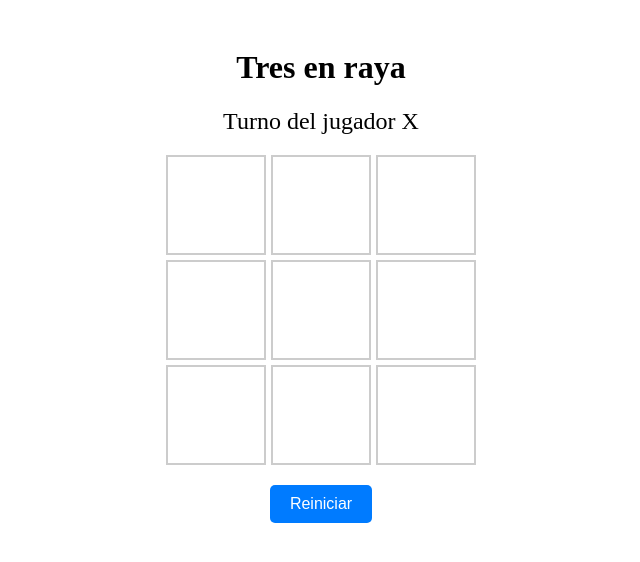
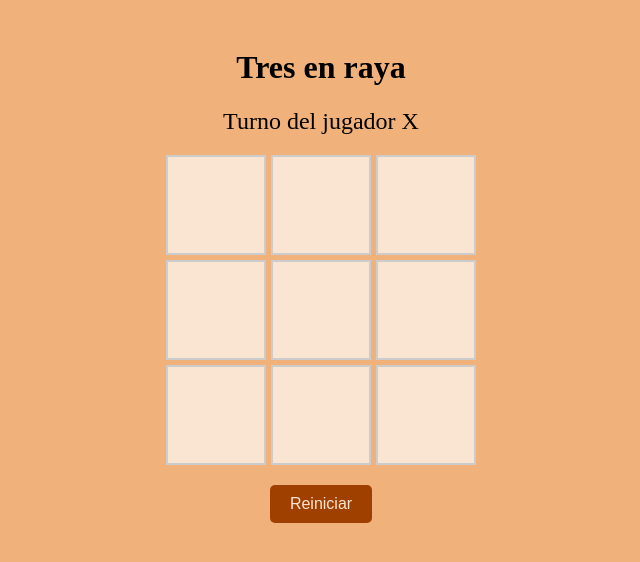
Before and after one commit to autosquash/tic-tac-toe-tauri, a React (Vite) app: page / in a window 1280 px wide. Shown: the top 562 px of the page, without its empty margins (319-959 px from the left). Built offline with nearby package versions, Linux system fonts and the light colour scheme.

Commit message:
improve colors

```diff
--- a/src/App.css
+++ b/src/App.css
@@ -1,3 +1,7 @@
+body {
+  background-color: #f0b27a;
+}
+
 .game {
   text-align: center;
   padding: 20px;
@@ -14,15 +18,16 @@
 
 .cell {
   font-size: 2rem;
-  background: white;
+  background: #fae5d3;
   border: 2px solid #ccc;
   cursor: pointer;
   transition: background 0.3s;
+  color: #d35400;
 }
 
 .cell:disabled {
-  background: #f0f0f0;
-  cursor: not-allowed;
+  background: #fadbd8;
+  cursor: default;
 }
 
 .status {
@@ -33,13 +38,13 @@
 .reset-button {
   padding: 10px 20px;
   font-size: 1rem;
-  background: #007bff;
-  color: white;
+  background: #a04000;
+  color: #fae5d3;
   border: none;
   border-radius: 5px;
   cursor: pointer;
 }
 
 .reset-button:hover {
-  background: #0056b3;
+  background: #af601a;
 }
```
